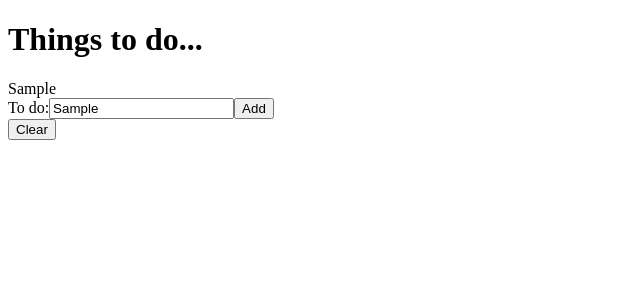
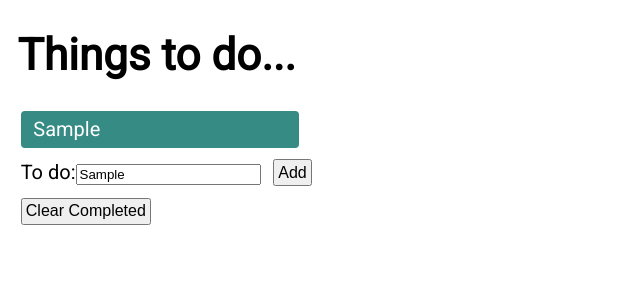
Before and after one commit to bloominstituteoftechnology/web-module-project-class-components, a React (Create React App) app: page / in a window 1280 px wide. Both pictures are taken after typing "Sample" into the empty fields and a click on the button "Add". Shown: the top 300 px of the page, without its empty margins (0-640 px from the left). Built offline with nearby package versions, Linux system fonts and the light colour scheme; the HTML template or start-up script is replaced by a standard one.

Commit message:
did a little bit of styling for the todo items

```diff
--- a/public/index.html
+++ b/public/index.html
@@ -3,6 +3,9 @@
   <head>
     <meta charset="utf-8" />
     <link rel="icon" href="%PUBLIC_URL%/favicon.ico" />
+    <link rel="preconnect" href="https://fonts.googleapis.com">
+    <link rel="preconnect" href="https://fonts.gstatic.com" crossorigin>
+    <link href="https://fonts.googleapis.com/css2?family=Roboto&display=swap" rel="stylesheet">
     <meta name="viewport" content="width=device-width, initial-scale=1" />
     <meta name="theme-color" content="#000000" />
     <meta
--- /dev/null
+++ b/src/App.css
@@ -0,0 +1,45 @@
+body {
+    font-family: 'Roboto', sans-serif;
+    font-size: 62.5%;
+}
+
+h1 {
+    font-size: 2.75rem;
+    padding-left: .75%;
+}
+
+label {
+    font-size: 1.25rem;
+    padding: 1%;
+}
+
+input {
+
+}
+
+button {
+    padding: .2% .25%;
+    font-size: 1rem;
+}
+
+.form-div {
+    display: flex;
+    flex-direction: column;
+    align-items: flex-start;
+    justify-content: center;
+    width: 100%;
+}
+
+.form {
+    display: flex;
+    align-items: center;
+    width: 100%;
+}
+
+.clearbtn {
+    margin-left: 1%;
+}
+
+#root {
+    width: 100%;
+}
--- a/src/App.js
+++ b/src/App.js
@@ -1,13 +1,10 @@
 import React from 'react';
 import TodoList from './components/TodoList';
 import TodoForm from './components/TodoForm';
+import './App.css';
 
 const todoItems = [
-  {
-    task: '',
-    id: 0,
-    completed: false
-  },
+
 
 ];
 
--- a/src/components/Todo.css
+++ b/src/components/Todo.css
@@ -1,3 +1,20 @@
 .done {
+    padding-left: 1%;
     text-decoration: line-through;
+    font-size: 1.25rem;
+    background-color: #464660;
+    border-radius: 4px;
+    padding: .5% 1%;
+    margin: .25% 0 0 1%;
+    width: 20%;
 }
+
+.notdone {
+    color: white;
+    background-color: #368B85;
+    border-radius: 4px;
+    padding: .5% 1%;
+    margin: .25% 0 0 1%;
+    font-size: 1.25rem;
+    width: 20%;
+}
--- a/src/components/Todo.js
+++ b/src/components/Todo.js
@@ -9,7 +9,7 @@
     }
 
     return(
-        <div onClick={toggleDone} className={props.item.completed ? 'done' : ''}>
+        <div onClick={toggleDone} className={props.item.completed ? 'done' : 'notdone'}>
             {props.item.task}
         </div>
     )
--- a/src/components/TodoForm.js
+++ b/src/components/TodoForm.js
@@ -23,8 +23,8 @@
 
     render() {
         return(
-            <div>
-                <form onSubmit={this.submit}>
+            <div className="form-div">
+                <form onSubmit={this.submit} className="form">
                     <label> To do:
                         <input
                             type="text"
@@ -36,7 +36,7 @@
                     <button>Add</button>
 
                 </form>
-                <button onClick={this.clear}>Clear</button>
+                <button className="clearbtn"onClick={this.clear}>Clear Completed</button>
             </div>
         )
     }
```
